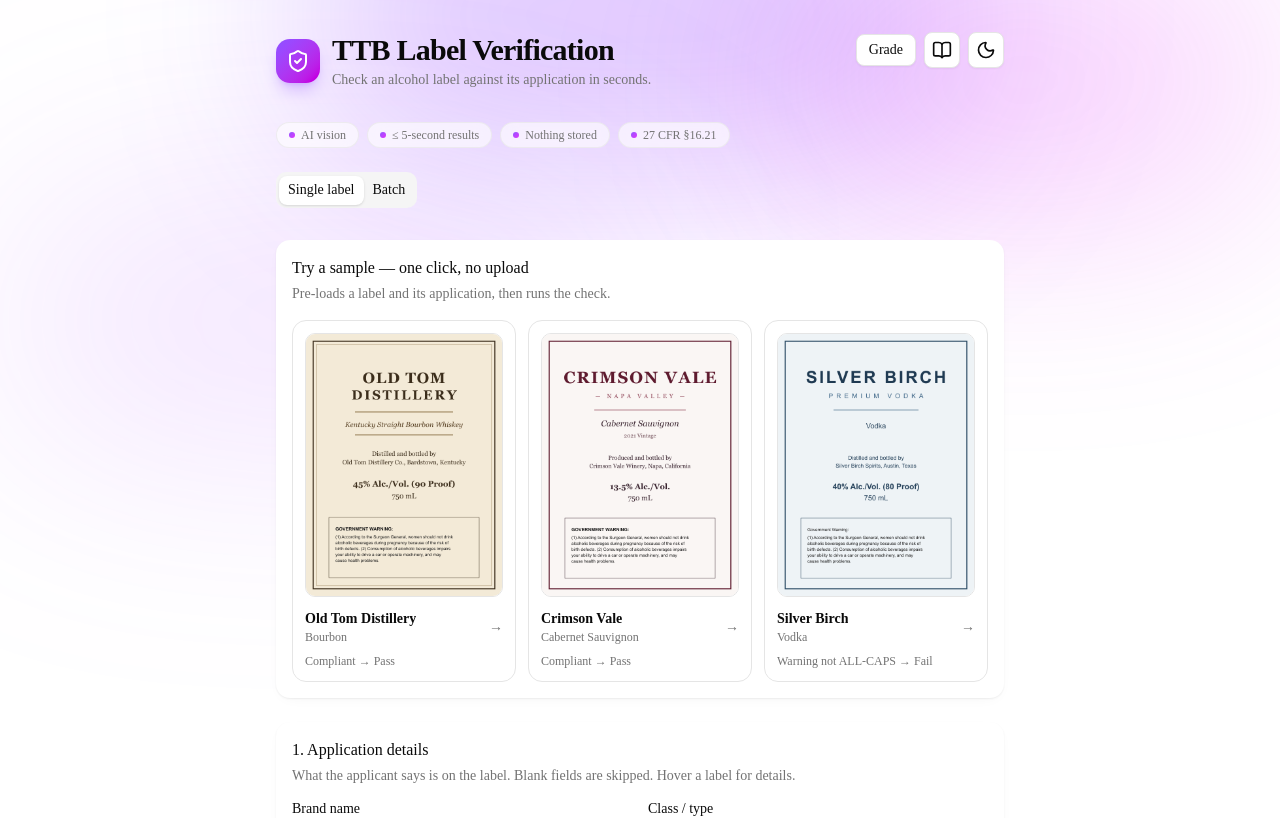
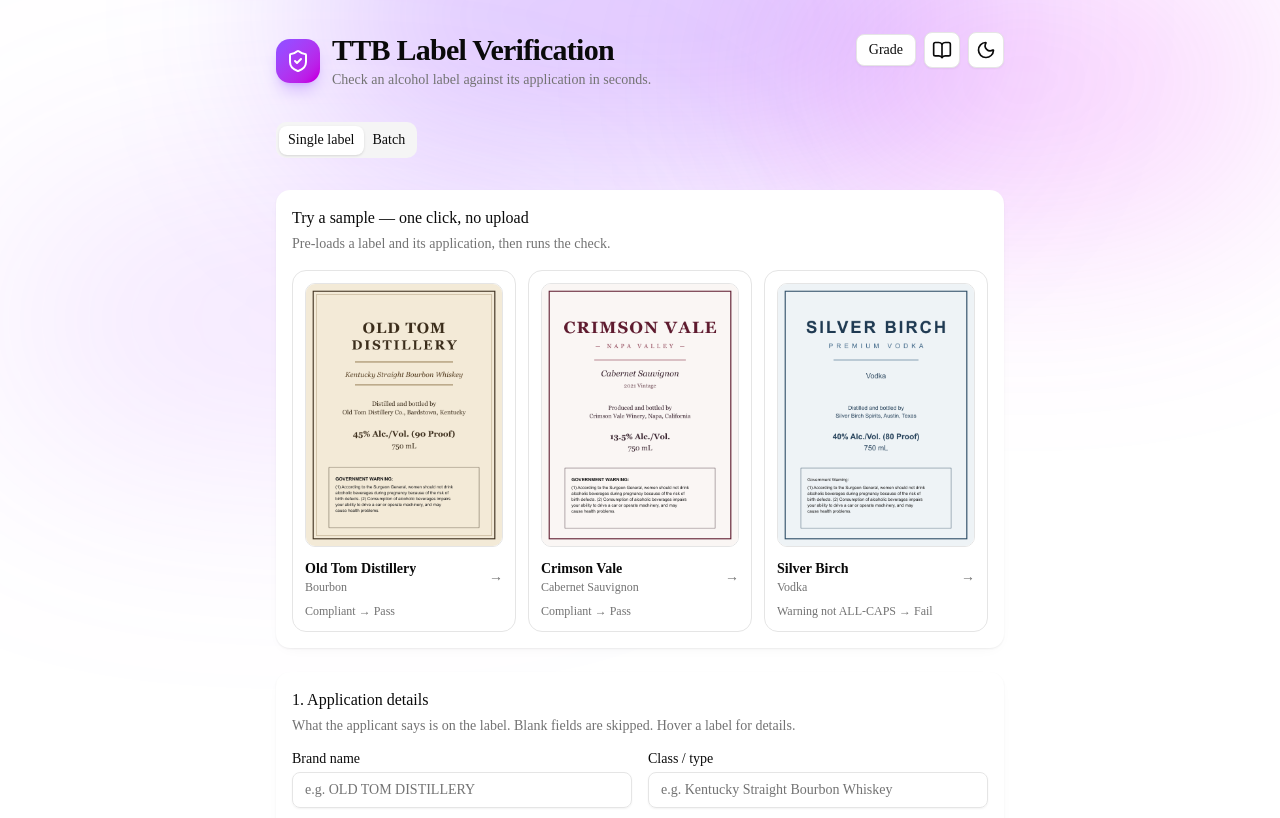
Before and after one commit to BarnsL/ttb-label-verifier, a Next.js app: page / in a window 1280 px wide. Shown: the top 818 px of the page. Built offline with nearby package versions, Linux system fonts and the light colour scheme.

Commit message:
style: remove feature-badge row

```diff
--- a/src/app/page.tsx
+++ b/src/app/page.tsx
@@ -79,15 +79,6 @@ export default function Home() {
               <ThemeToggle />
             </div>
           </header>
-
-          <div className="mb-6 flex flex-wrap items-center gap-2">
-            {["AI vision", "≤ 5-second results", "Nothing stored", "27 CFR §16.21"].map((b) => (
-              <span key={b} className="inline-flex items-center gap-1.5 rounded-full border border-border/60 bg-card/60 px-3 py-1 text-xs text-muted-foreground backdrop-blur">
-                <span className="size-1.5 rounded-full bg-gradient-to-br from-violet-500 to-fuchsia-500" />
-                {b}
-              </span>
-            ))}
-          </div>
 
           <Tabs defaultValue="single">
             <TabsList className="mb-6">
```
